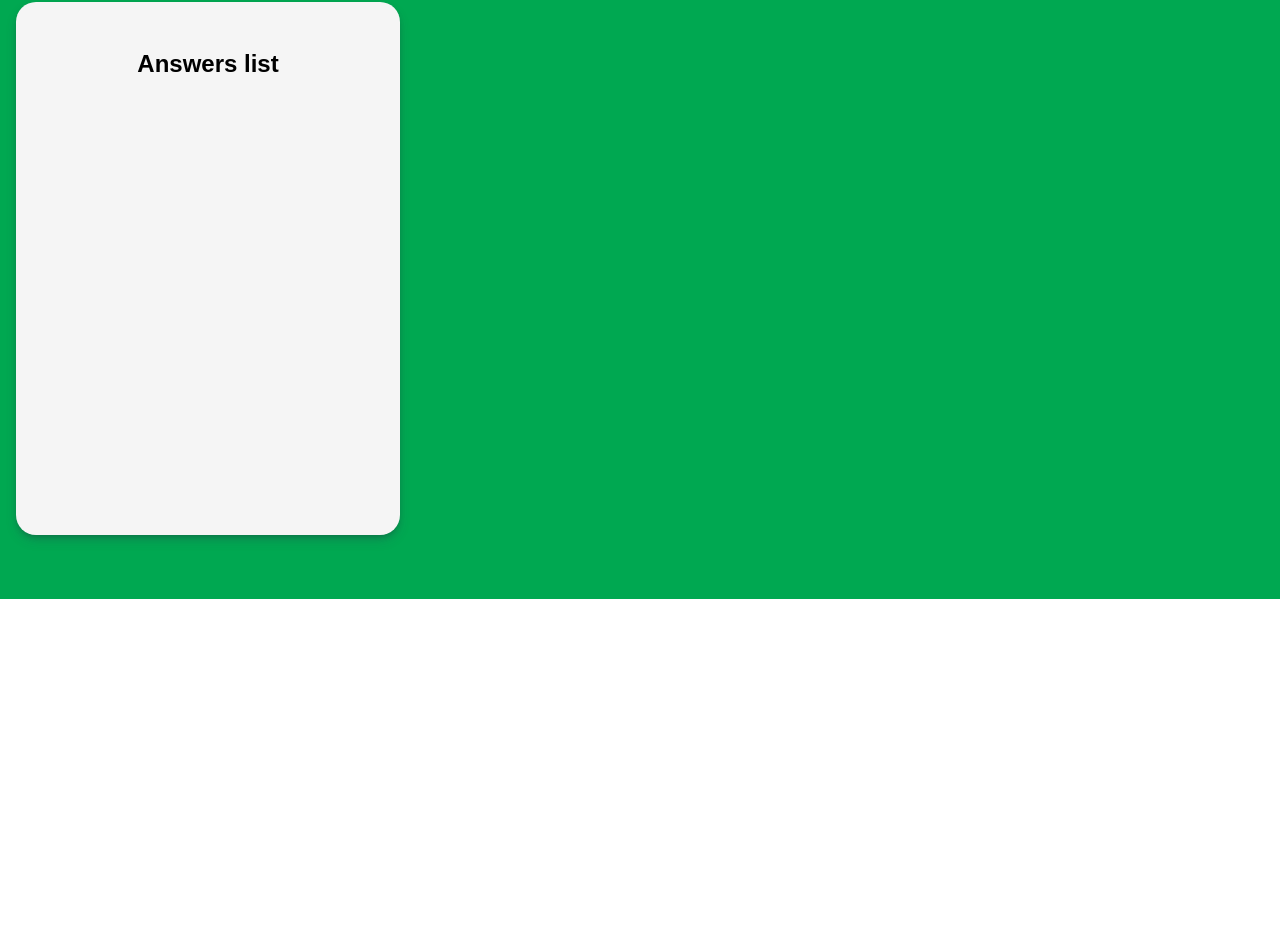
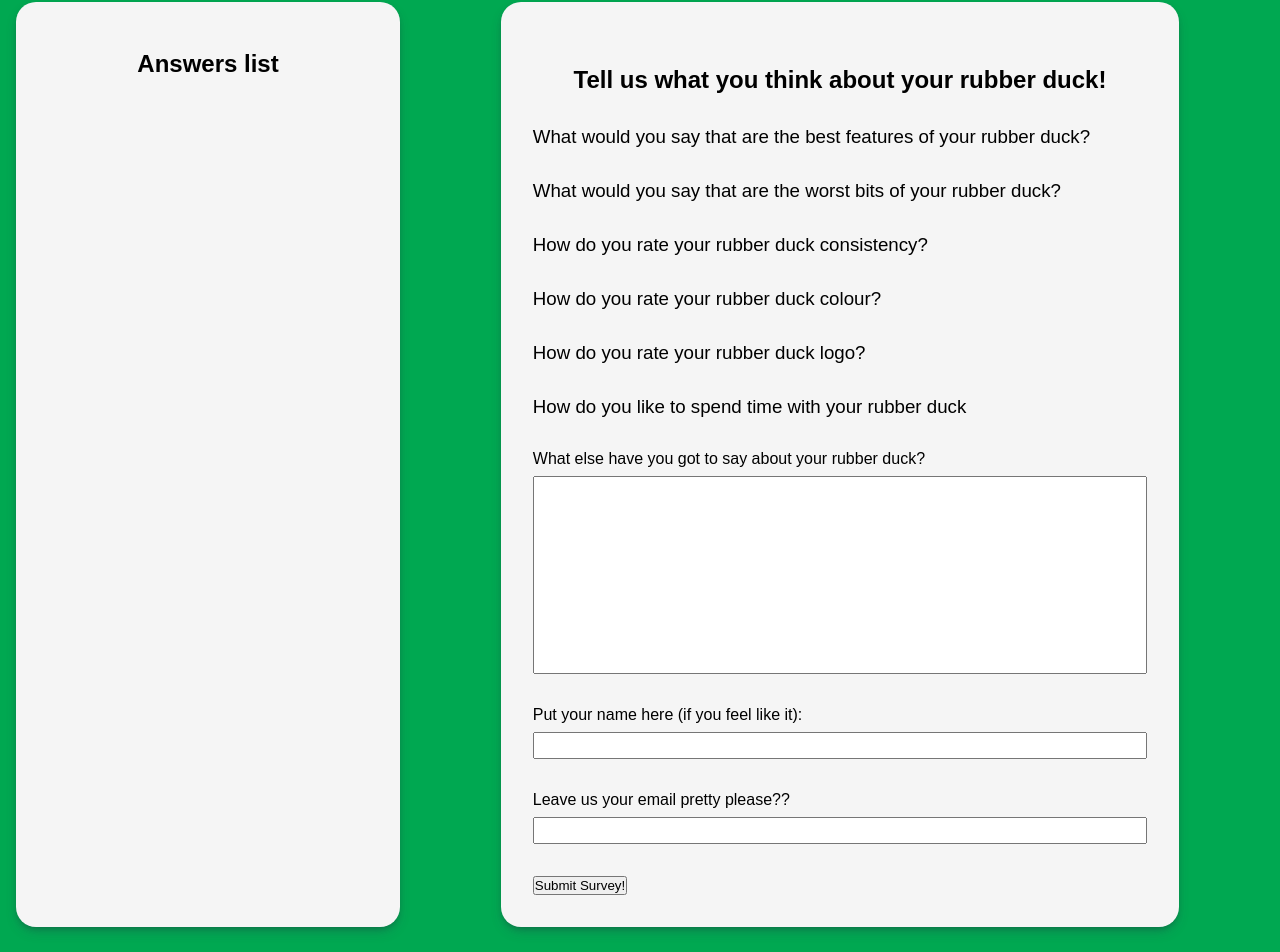
Before and after one commit to GK230/boolean-uk-react-survey-reusable, a React (Create React App) app: page / in a window 1280 px wide. Shown: the part 201-1153 px from the top of the page. Before the commit the page ends 800 px from the top, so only its background shows below. Built offline with nearby package versions, Linux system fonts and the light colour scheme.

Commit message:
created form

```diff
--- /dev/null
+++ b/src/components/Form.jsx
@@ -0,0 +1,48 @@
+function Form() {
+  return (
+    <form className="form">
+      <h2>Tell us what you think about your rubber duck!</h2>
+      <div className="form__group">
+        <h3>
+          What would you say that are the best features of your rubber duck?
+        </h3>
+        {/* <!-- checkboxes go here --> */}
+      </div>
+      <div className="form__group">
+        <h3>What would you say that are the worst bits of your rubber duck?</h3>
+        {/* <!-- Checkboxes go here --> */}
+      </div>
+      <div className="form__group radio">
+        <h3>How do you rate your rubber duck consistency?</h3>
+        {/* <!-- radio buttons go here --> */}
+      </div>
+      <div className="form__group radio">
+        <h3>How do you rate your rubber duck colour?</h3>
+        {/* <!-- Radio inputs go here --> */}
+      </div>
+      <div className="form__group radio">
+        <h3>How do you rate your rubber duck logo?</h3>
+        {/* <!-- radio inputs go here --> */}
+      </div>
+      <div className="form__group">
+        <h3>How do you like to spend time with your rubber duck</h3>
+        {/* <!-- checkboxes go here --> */}
+      </div>
+      <label>
+        What else have you got to say about your rubber duck?
+        <textarea name="review" cols="30" rows="10"></textarea>
+      </label>
+      <label>
+        Put your name here (if you feel like it):
+        <input type="text" name="username" value="" />
+      </label>
+      <label>
+        Leave us your email pretty please??
+        <input type="email" name="email" value="" />
+      </label>
+      <input classNameName="form__submit" type="submit" value="Submit Survey!" />
+    </form>
+  );
+}
+
+export default Form
--- a/src/components/Main.jsx
+++ b/src/components/Main.jsx
@@ -1,4 +1,5 @@
 import { useState } from "react";
+import Form from "../components/Form";
 
 function Main() {
   const [open, setOpen] = useState(false); //Ignore this state
@@ -9,7 +10,9 @@ function Main() {
         <h2>Answers list</h2>
         {/* answers should go here */}
       </section>
-      <section className="main__form">{/* a form should be here */}</section>
+      <section className="main__form">
+        <Form />
+      </section>
     </main>
   );
 }
```
Also changed, not shown: package.json (line endings or trailing spaces), 1 other file (tests, documents, lock files or other folders).
